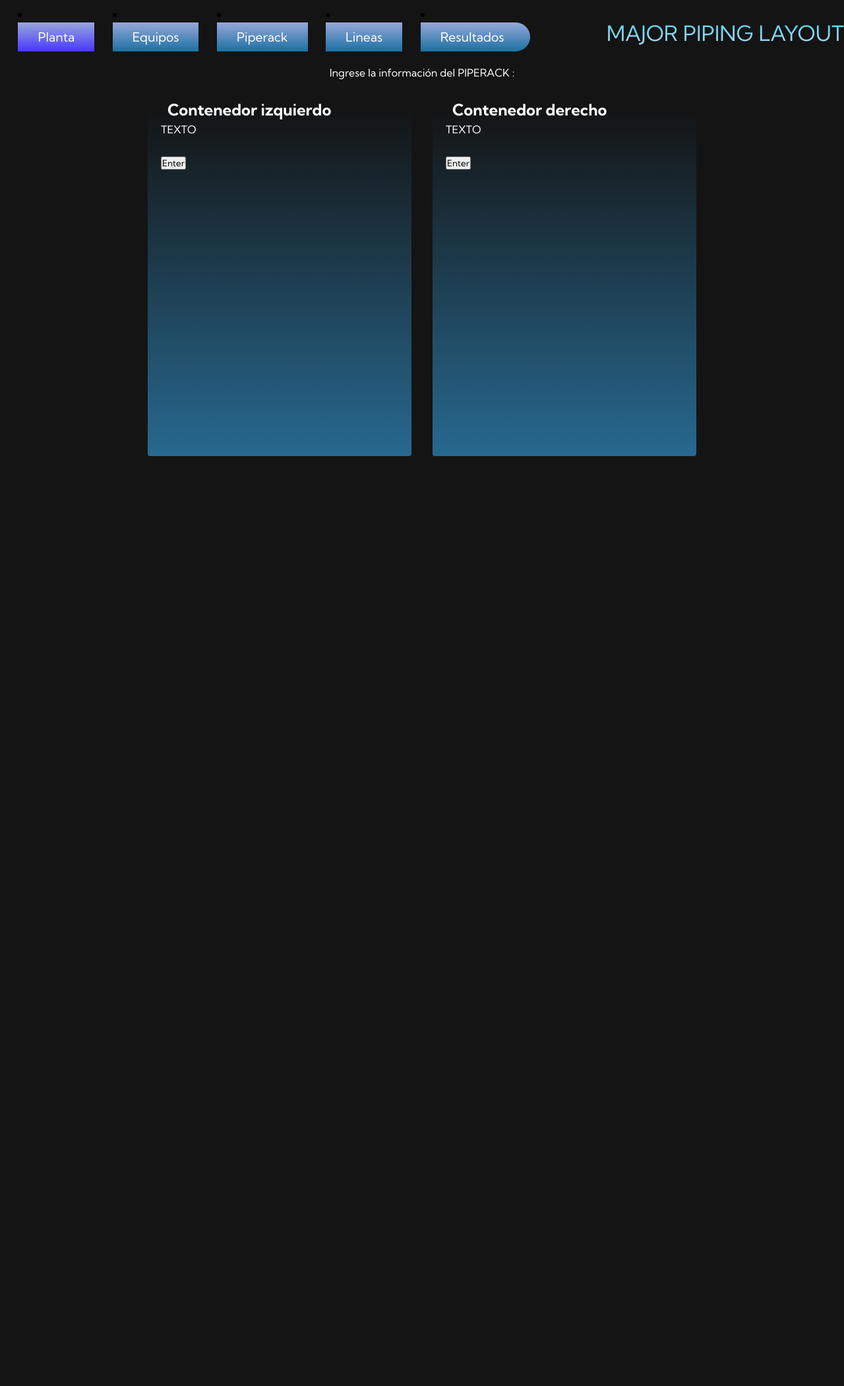
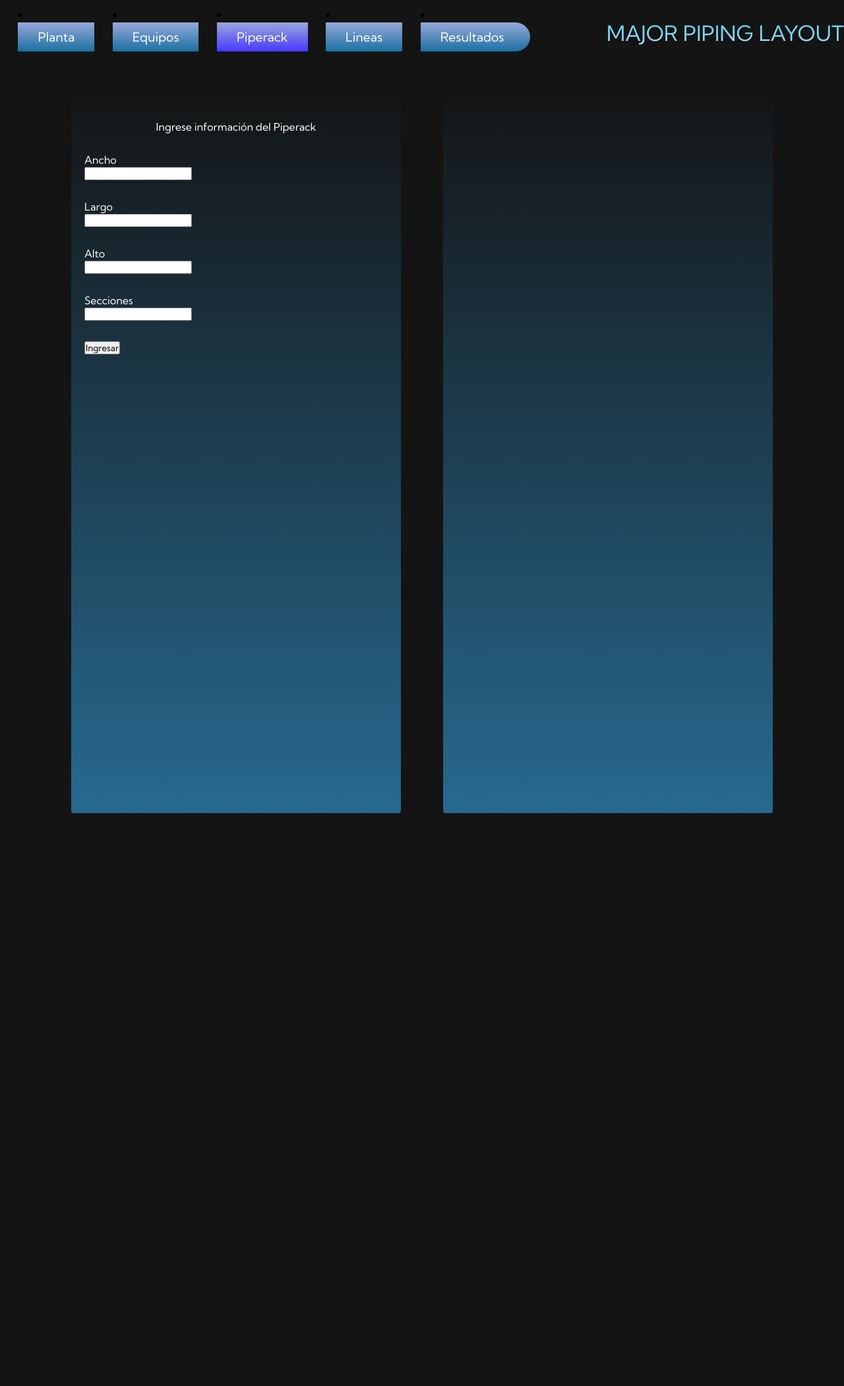
Before and after one commit to davet7/PIping-Layout, a Flask app: page /piperack in a window 1280 px wide. Shown: the whole page at 66% size. Before the commit the page ends 691 px from the top, so only its background shows below. Run offline with Flask 2, Linux system fonts and the light colour scheme; parts of the project's set-up code (start-up, migrations or seed data) failed here and were passed over; some libraries are stand-ins or nearby versions.

Commit message:
planta bien

```diff
--- a/form.py
+++ b/form.py
@@ -5,7 +5,7 @@ from wtforms.validators import DataRequired
 class PiperackArea(FlaskForm):
     ancho = IntegerField('Ancho', validators=[DataRequired()])
     alto = IntegerField('Alto',validators=[DataRequired()])
-    submit = SubmitField('Enter')
+    submit = SubmitField('Ingresar')
 
 
 class Equipos(FlaskForm):
@@ -15,4 +15,11 @@ class Equipos(FlaskForm):
     coorY =IntegerField('Coordenada en Y',validators=[DataRequired()])
     coorZ =IntegerField('Coordenada en Z',validators=[DataRequired()])
     tipoEquipo = StringField('Tipo de equipo',validators=[DataRequired()])
-    submit = SubmitField('Enter')
+    submit = SubmitField('Ingresar')
+
+class PiperackP(FlaskForm):
+    anchoP =IntegerField('Ancho',validators=[DataRequired()])
+    largoP =IntegerField('Largo',validators=[DataRequired()])
+    altoP =IntegerField('Alto',validators=[DataRequired()])
+    seccionesP =IntegerField('Secciones')
+    submit = SubmitField('Ingresar')
--- a/server.py
+++ b/server.py
@@ -1,9 +1,10 @@
 from flask import Flask, render_template, redirect, request
-from form import PiperackArea # formulario
+from form import PiperackArea, PiperackP, Equipos # formulario
 from flask_wtf import FlaskForm
 from wtforms import StringField, PasswordField, SubmitField, IntegerField
 from wtforms.validators import DataRequired
-
+import os
+from flask_caching import Cache
 import base64
 from io import BytesIO
 from matplotlib.figure import Figure
@@ -12,6 +13,7 @@ import numpy as np
 import matplotlib
 matplotlib.use('Agg')
 import matplotlib.pyplot as plt
+
 
 
 app = Flask(__name__)
@@ -51,20 +53,63 @@ def planta():
     l = None
     fp = None
     sp=None
-
     if form.is_submitted():
         ancho = int(request.form['ancho'])
         alto = int(request.form['alto'])
         world = np.zeros((alto,ancho))
-        l = int(len(world))
-        anchopr = 30 #int(input("Introduzca el alto Piperack: "))
-        altopr = 40 #int(input("Ancho Piperack: "))
 
-        f = (l - altopr)//2
+        fig1 = plt.figure()
+        plt.imshow(world)
+        plt.savefig('static/area.png', bbox_inches='tight')
 
-        fp = int(((l - altopr)//2))  #3
+        fig2 = plt.figure(figsize = (100,30))
+        ax = fig2.add_subplot(111, projection='3d')
+        ax.scatter3D(alto, ancho, 2,s = 1000 , marker = "o", color='red')
+        ax.scatter3D(0, ancho, 2,s = 1000 , marker = "o", color='red')
+        ax.scatter3D(alto, 0, 2,s = 1000 , marker = "o", color='red')
+        ax.scatter3D(0, 0, 2,s = 1000 , marker = "o", color='red')
+        plt.savefig('static/area3d.png', bbox_inches='tight')
 
-        sp = l - ((l - altopr)//2) #7
+
+
+        return render_template('planta.html', form=form, alto=alto, ancho=ancho, get_plot = True, plot_url = 'static/area.png', plot3d_url= 'static/area3d.png')
+    return  render_template('planta.html', form=form, ancho=ancho,alto=alto)
+
+print(planta.ancho)
+
+
+
+@app.route('/piperack', methods = ['GET', 'POST'])
+def piperack():
+    form=PiperackArea()
+    form2=PiperackP()
+    anchoP=None
+    largoP=None
+    altoP=None
+    seccionesP=None
+    f= None
+    l = None
+    fp = None
+    sp=None
+    world= None
+
+
+    if form.is_submitted() and form2.is_submitted():
+        ancho = int(request.form['ancho'])
+        alto = int(request.form['alto'])
+        anchoP =int(request.form['anchoP'])
+        largoP =int(request.form['largoP'])
+        altoP =int(request.form['altoP'])
+        seccionesP = int(request.form['seccionesP'])
+
+        world = np.zeros((alto,ancho))
+        f = (l - largoP)//2
+
+        fp = int(((l - largoP)//2))  #3
+
+        sp = l - ((l - largoP)//2) #7
+
+
         lin_piperack = []
 
         for i in range(fp):
@@ -95,27 +140,22 @@ def planta():
         xp = [x[1] for x in lin_piperack]
         yp = [y[0] for y in lin_piperack]
 
+        fig1 = plt.figure()
         plt.imshow(world)
-        plt.savefig('static/my_plot.png')
-        '''
-        fig = plt.figure(figsize = (100,30))
-        ax = fig.add_subplot(111, projection='3d')
-        ax.scatter3D(xp, yp, 2,s = 500 , marker = "o", color='red')
-        plt.show()
-        '''
+        plt.savefig('static/piperack2d.png', bbox_inches='tight')
 
+        fig2 = plt.figure(figsize = (100,30))
+        ax = fig2.add_subplot(111, projection='3d')
+        plt.savefig('static/piperack3d.png', bbox_inches='tight')
 
-        return render_template('planta.html', form=form, alto=alto, ancho=ancho, get_plot = True, plot_url = 'static/my_plot.png')
-    return  render_template('planta.html', form=form, )
-
+        return render_template('piperack.html', form=form, form2=form2, alto = alto, ancho = ancho, anchoP=anchoP, largoP=largoP, altoP=altoP, seccionesP=seccionesP, get_plot = True, plot_urlpr = 'static/piperack2d.png', plot3d_urlpr= 'static/piperack3d.png')
+    return  render_template('piperack.html',form1=form, form2=form2)
 
 @app.route('/equipos')
 def equipos():
     return  render_template('equipos.html')
 
-@app.route('/piperack')
-def piperack():
-    return  render_template('piperack.html')
+
 
 @app.route('/lineas')
 def lineas():
--- a/static/css/style.css
+++ b/static/css/style.css
@@ -490,8 +490,8 @@
   background: #d81919;
   display: flex;
   flex-direction: column;
-  height: 100vh;
-  padding: 20px 30px;
+  height: 250vh;
+  padding: 10px 30px;
 }
 
 .contenido p {
@@ -504,7 +504,7 @@
   display: table-cell;
   margin-right: 30px;
   justify-content: center;
-  height: 50vh;
+  height: 120vh;
   width: 60%;
 }
 
@@ -512,7 +512,7 @@
   background-color: #101010;
   display: table-cell;
   justify-content: center;
-  height: 50vh;
+  height: 120vh;
   width: 20%;
 }
 .services {
@@ -520,7 +520,7 @@
   display: flex;
   flex-direction: column;
   align-items: center;
-  height: 100vh;
+  height: 250vh;
 }
 
 .services h1 {
@@ -555,10 +555,10 @@
 }
 
 .services__cont {
-  margin: 1rem;
+  margin: 2rem;
   padding: 20px 20px;
-  height: 525px;
-  width: 400px;
+  height: 1100px;
+  width: 500px;
   border-radius: 4px;
   background-image: linear-gradient(
     to bottom,
--- a/templates/piperack.html
+++ b/templates/piperack.html
@@ -32,13 +32,13 @@
         </div>
 
         <li class="navbar__btn">
-          <a href="{{ url_for('planta') }}" class="button__1"> Planta </a>
+          <a href="{{ url_for('planta') }}" class="button__3"> Planta </a>
         </li>
         <li class="navbar__btn">
           <a href="{{ url_for('equipos') }}" class="button__2"> Equipos </a>
         </li>
         <li class="navbar__btn">
-          <a href="{{ url_for('piperack') }}" class="button__3"> Piperack </a>
+          <a href="{{ url_for('piperack') }}" class="button__1"> Piperack </a>
         </li>
         <li class="navbar__btn">
           <a href="{{ url_for('lineas') }}" class="button__4"> Lineas </a>
@@ -54,22 +54,60 @@
       </div>
     </nav>
     <div class="services">
-      <p>Ingrese la información del PIPERACK :</p>
-
       <div class="services__container">
         <div class="services__cont">
-          <h2>Contenedor izquierdo</h2>
-          <p>TEXTO</p>
-          <button>Enter</button>
+          <p><center>Ingrese información del Piperack</center></p>
+
+          {% block content %}
+          <form2 action="" method="POST">
+            <p>
+              {{form2.anchoP.label}}<br />
+              {{form2.anchoP(size=30)}}
+            </p>
+            <p>
+              {{form2.largoP.label}}<br />
+              {{form2.largoP(size=30)}}
+            </p>
+            <p>
+              {{form2.altoP.label}}<br />
+              {{form2.altoP(size=30)}}
+            </p>
+            <p>
+              {{form2.seccionesP.label}}<br />
+              {{form2.seccionesP(size=30)}}
+            </p>
+            <p>{{form2.submit()}}</p>
+          </form2>
+          {% if form2.is_submitted() %}
+          <p>
+            El ancho es: {{anchoP}}, largo es: {{largoP}} y alto es: {{altoP}}
+          </p>
+          <br />
+          {% endif %}
         </div>
         <div class="services__cont">
-          <h2>Contenedor derecho</h2>
-          <p>TEXTO</p>
-          <button>Enter</button>
+          {% if plot_urlpr %}
+          <p>Visualizacion 2D</p>
+          <img
+            src="{{plot_urlpr}}"
+            alt="Imagen no se puede ver"
+            width="400"
+            height="400"
+          />
+          {% endif %}
+          <p></p>
+          {% if plot3d_urlpr %}
+          <p>Visualizacion 3D</p>
+          <img
+            src="{{plot3d_urlpr}}"
+            alt="Imagen no se puede ver"
+            width="400"
+            height="400"
+          />
+          {% endif %}
         </div>
+        {% endblock %}
       </div>
     </div>
-
-    <script src="script.js"></script>
   </body>
 </html>
```
Also changed, not shown: templates/planta.html (+27 -10 lines), static/area.png (added), static/area3d.png (added), static/my_plot.png (deleted), strFile.png (added).
